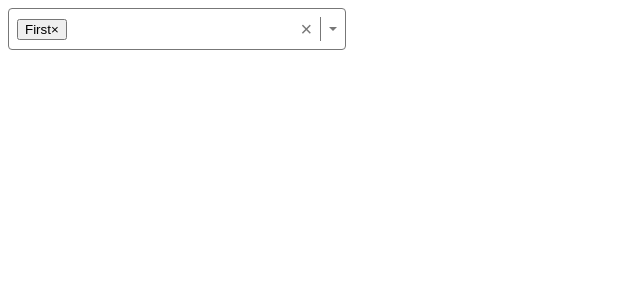
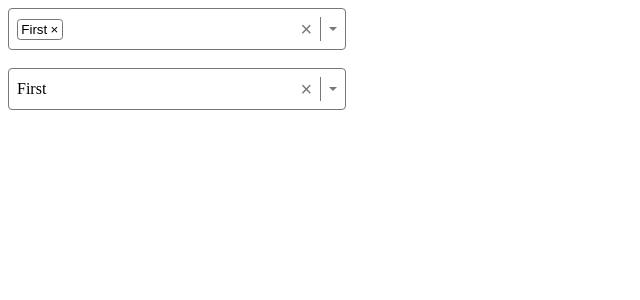
Before and after one commit to RishabhSingh12/machine-coding-questions, a React (Vite) app in the folder react-multiselect-dropdown/: page / in a window 1280 px wide. Shown: the top 300 px of the page, without its empty margins (0-640 px from the left). Built offline with nearby package versions, Linux system fonts and the light colour scheme.

Commit message:
added more logic for multi select and types for both single and multiple select along with necessary styling of remove btns

```diff
--- a/react-multiselect-dropdown/src/App.tsx
+++ b/react-multiselect-dropdown/src/App.tsx
@@ -11,15 +11,18 @@
 ];
 
 function App() {
-  const [value, setValue] = useState<SelectOption[]>([options[0]]);
+  const [value1, setValue1] = useState<SelectOption[]>([options[0]]);
+  const [value2, setValue2] = useState<SelectOption | undefined>(options[0]);
   return (
     <>
       <Select
         multiple
         options={options}
-        value={value}
-        onChange={(o) => setValue(o)}
+        value={value1}
+        onChange={(o) => setValue1(o)}
       />
+      <br />
+      <Select options={options} value={value2} onChange={(o) => setValue2(o)} />
     </>
   );
 }
--- a/react-multiselect-dropdown/src/components/select.module.css
+++ b/react-multiselect-dropdown/src/components/select.module.css
@@ -18,6 +18,9 @@
 
 .value {
   flex-grow: 1;
+  display: flex;
+  flex-wrap: wrap;
+  gap: 0.5em;
 }
 
 .clear-btn {
@@ -60,6 +63,8 @@
   top: calc(100% + 0.25em);
   border: 0.05em solid #777;
   border-radius: 0.25em;
+  z-index: 2;
+  background: #fff;
 }
 
 .options.show {
@@ -79,3 +84,27 @@
   background: hsl(200, 100%, 50%);
   color: #fff;
 }
+
+/* buttons */
+.option-badge {
+  background: none;
+  outline: none;
+  cursor: pointer;
+  display: flex;
+  align-items: center;
+  border: 0.05em solid #777;
+  border-radius: 0.25em;
+  padding: 0.15em 0.25em;
+  gap: 0.25em;
+}
+
+.option-badge:hover,
+.option-badge:focus {
+  background-color: hsl(0, 100%, 90%);
+  border-color: hsl(0, 100%, 50%);
+}
+
+.option-badge:hover > .remove-btn,
+.option-badge:focus > .remove-btn {
+  color: hsl(0, 100%, 50%);
+}
```
